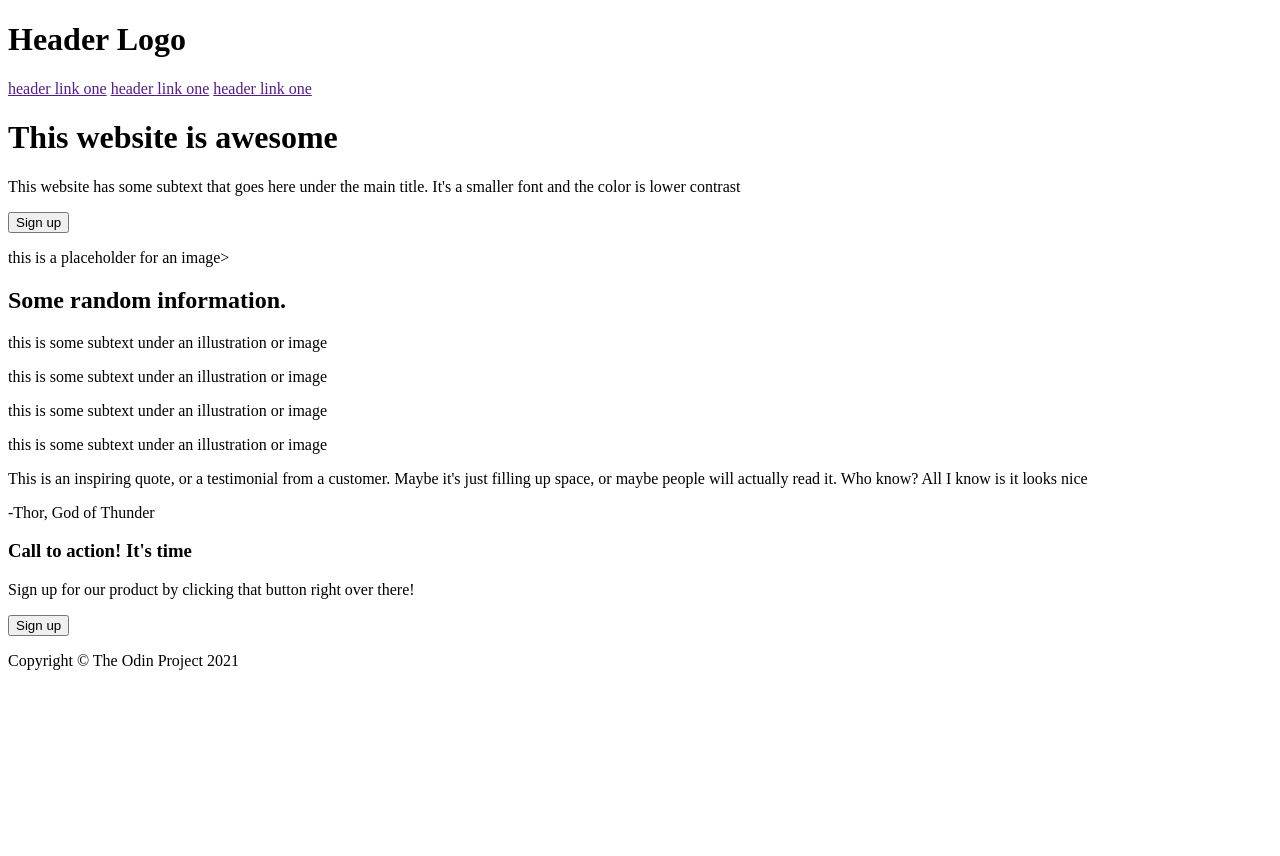
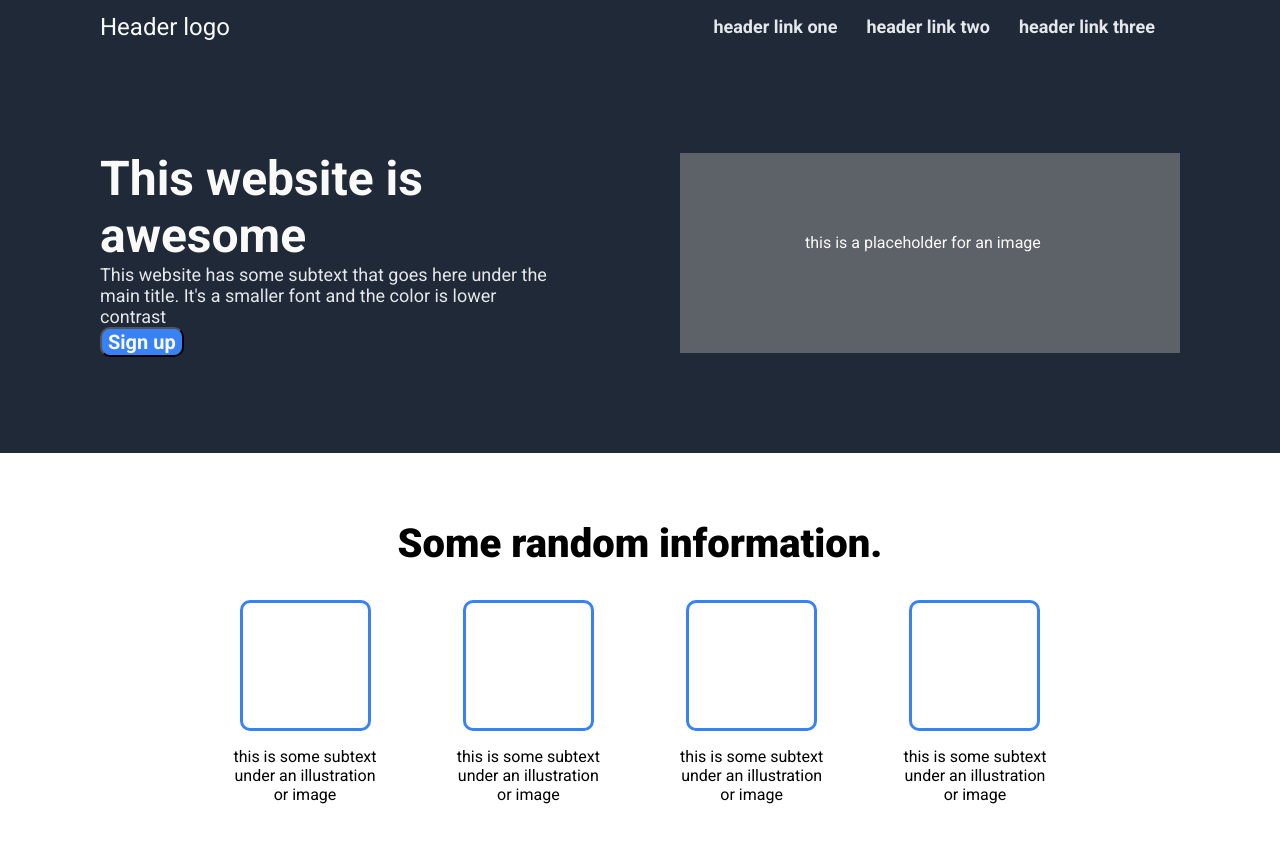
Before and after one commit to Tim-Kenya/odin-landing-page, a plain HTML site: page index.html in a window 1280 px wide. Shown: the top 856 px of the page. Before the commit the page ends 800 px from the top, so only its background shows below. Drawn offline with Linux system fonts and the light colour scheme.

Commit message:
Style the webpage and modify index.html
Add style to the webpage by creating style.css and
style it and modify the index.html accordingly.

```diff
--- a/index.html
+++ b/index.html
@@ -3,42 +3,68 @@
 <head>
     <meta charset="UTF-8">
     <meta name="viewport" content="width=device-width, initial-scale=1.0">
-    <title>Document</title>
+    <title>odin-landing-page</title>
+    <link rel="stylesheet" href="style.css">
+    <link rel="preconnect" href="https://fonts.googleapis.com">
+    <link rel="preconnect" href="https://fonts.gstatic.com" crossorigin>
+    <link href="https://fonts.googleapis.com/css2?family=Roboto:ital,wght@0,100;0,300;0,400;0,500;0,700;0,900;1,100;1,300;1,400;1,500;1,700;1,900&display=swap" rel="stylesheet">
 </head>
-<header>
-    <h1> Header Logo</h1>
-    <div>
-        <a href="" target="_blank" rel="noopener no referrer"title="">header link one</a>
-        <a href="" target="_blank" rel="noopener no referrer"title="">header link one</a>
-        <a href="" target="_blank" rel="noopener no referrer"title="">header link one</a>
+
+<body>
+    <nav class="navbar">
+        <div class="navdiv">
+            <div class="logo"><a href="#">Header logo</a></div>
+            <ul class="navlist">
+                <li><a href="" target="_blank" rel="noopener no referrer"title="">header link one</a></li>
+                <li><a href="" target="_blank" rel="noopener no referrer"title="">header link two</a></li>
+                <li><a href="" target="_blank" rel="noopener no referrer"title="">header link three</a></li>
+            </ul>
+        </div>
+    </nav>
+    <div class="mainintro">
+        <div class="signup">
+            <h1>This website is awesome</h1>
+            <p> This website has some subtext that goes here under the main title. It's a smaller font and the color is lower contrast</p>
+            <button ID="button"><a href="#" ID="signup">Sign up</a></button>
+        </div>
+        <p>this is a placeholder for an image</p>
     </div>
-</header>
-<body>
-    <h1>This website is awesome</h1>
-    <p> This website has some subtext that goes here under the main title. It's a smaller font and the color is lower contrast</p>
-    <button>Sign up</button>
-    <p>this is a placeholder for an image></p>
-    <section>
+    <section class="random">
         <h1>Some random information.</h1>
-        <div></div>
-        <p>this is some subtext under an illustration or image</p>
-        <div></div>
-        <p>this is some subtext under an illustration or image</p>
-        <div></div>
-        <p>this is some subtext under an illustration or image</p>
-        <div></div>
-        <p>this is some subtext under an illustration or image</p>
+        <div>
+            <div>
+                <p ID="boxyshape"></p>
+                <p ID="boxyshapecc">this is some subtext under an illustration or image</p>
+            </div>
+            <div>
+                <p ID="boxyshape"></p>
+                <p ID="boxyshapecc">this is some subtext under an illustration or image</p>
+            </div>
+            <div>
+                <p ID="boxyshape"></p>
+                <p ID="boxyshapecc">this is some subtext under an illustration or image</p>
+            </div>
+            <div>
+                <p ID="boxyshape"></p>
+                <p ID="boxyshapecc">this is some subtext under an illustration or image</p>
+            </div>
+        </div>
     </section>
-    <section>
-        <p>This is an inspiring quote, or a testimonial from a customer. Maybe it's just filling up space, or maybe people will actually read it. Who know? All I know is it looks nice</p>
-        <p>-Thor, God of Thunder</p>
+    <section class="quotebox">
+        <div>
+            <p ID="quote">This is an inspiring quote, or a testimonial from a customer. Maybe it's just filling up space, or maybe people will actually read it. Who knows? All I know is it looks nice.</p>
+            <p class="citation">-Thor, God of Thunder</p>
+        </div>
     </section>
-    <section>
-        <h3> Call to action! It's time</h3>
-        <p>Sign up for our product by clicking that button right over there!</p>
-        <button>Sign up</button>
+    <section class="action">
+        <div>
+            <h3> Call to action! It's time</h3>
+            <p>Sign up for our product by clicking that button right over there!</p>
+        </div>
+        <button ID="button"><a href="#" ID="signup">Sign up</a></button>
     </section>
 </body>
+
 <footer>
     <p>Copyright &copy; The Odin Project 2021</p>
 </footer>
--- /dev/null
+++ b/style.css
@@ -0,0 +1,214 @@
+
+*{
+    background-color:white;
+    font-family: 'Roboto', sans-serif;
+    text-decoration: none;
+}
+
+html, body {
+    height: 100%;
+    width: 100%;
+    margin: 0;
+    padding: 0;
+}
+
+body{
+    overflow-x: hidden;
+}
+
+.navbar{
+    background: #1F2937;
+    padding-right: 100px;
+    padding-left: 100px;
+}
+
+.navdiv{
+    background: #1F2937;
+    display: flex;
+    align-items: center;
+    justify-content: space-between;
+    color: #1F2937;
+}
+
+.logo a{
+    background: #1F2937;
+    font-size: 24px;
+    font-weight: 600px;
+    color: #F9FAF8;
+}
+
+.navlist{
+    background: #1F2937;
+}
+
+.navlist > li{
+    background: #1F2937;
+    list-style: none;
+    display: inline-block;
+}
+
+.navlist > li a{
+    background: #1F2937;
+    font-size: 18px;
+    color: #E5E7EB;
+    font-weight: bold;
+    margin-right: 25px;
+}
+
+.mainintro{
+    display: flex;
+    justify-content: space-between;
+    align-items: center;
+    height: 400px;
+    padding-right: 100px;
+    padding-left: 100px;
+    background: #1F2937;
+    color: #F9FAF8;
+}
+
+.signup{
+    background: #1F2937;
+    width: 450px;
+}
+
+.signup > h1{
+    font-size: 48px;
+    color: #F9FAF8;
+    background: #1F2937;
+    margin-top: 0px;
+    margin-bottom: auto;
+}
+
+.signup > p{
+    font-size: 18px;
+    color: #E5E7EB;
+    background: #1F2937;
+    margin-top: 0px;
+    margin-bottom: 0px;
+}
+
+#button,
+#button a{
+    background-color: #3882F6;
+    color: #F9FAF8;
+    font-size: 20px;
+    font-weight: bold;
+    border-radius: 10px;
+}
+
+.mainintro > p{
+    background: #5d6168;
+    width: 250px;
+    height: 40px;
+    padding-top: 80px;
+    padding-bottom: 80px;
+    padding-right: 125px;
+    padding-left: 125px;
+}
+
+.random{
+    display: flex;
+    flex-direction: column;
+    align-items: center;
+    justify-content: center;
+    padding-right: 230px;
+    padding-left: 230px;
+    margin-bottom: 30px;
+    height: 400px;
+}
+
+.random > h1{
+    font-size: 40px;
+    font-weight: 900;
+    text-align: center;
+}
+
+.random > div{
+    display: flex;
+    flex-direction: row;
+    justify-content: space-between;
+    width: 100%;
+}
+
+#boxyshape{
+    width: 125px;
+    height: 125px;
+    border: 3px solid #3882F6;
+    border-radius: 10px;
+    margin: auto;
+}
+
+#boxyshapecc{
+    width: 150px;
+    text-align: center;
+}
+
+.quotebox{
+    background-color: #E5E7EB;
+    display: flex;
+    justify-content: center;
+    align-items: center;
+    padding-right: 275px;
+    padding-left: 275px;
+}
+
+.quotebox div{
+    background-color: #E5E7EB;
+    margin: 30px;
+}
+
+#quote{
+    background-color: #E5E7EB;
+    color: #1f2937;
+    font-size: 36px;
+    font-weight: 300; /* 300 is typically "light" */
+    font-style: italic;
+    margin-bottom: 0px;
+}
+
+.citation{
+    background-color: #E5E7EB;
+    text-align: right;
+    font-size: 25px;
+    font-weight: bold;
+    margin-top: 2px;
+}
+
+.action{
+    display: flex;
+    justify-content: space-around;
+    align-items: center;
+    width: 1000px;
+    height: 100px;
+    margin: 100px auto;
+    background-color: #3882F6;
+    color: #F9FAF8;
+    border-radius: 10px;
+}
+
+.action>div{
+    background-color: #3882F6;
+}
+
+.action>div h3{
+    background-color: #3882F6;
+    margin-bottom: 0;
+}
+
+.action>div p{
+    background-color: #3882F6;
+    margin-top: 0;
+}
+
+footer{
+    background-color: #1F2937;
+    display: flex;
+    flex-shrink: 0;
+    justify-content: center;
+}
+
+footer>p{
+    background-color: #1F2937;
+    color: #F9FAF8;
+    font-weight: bold;
+}
```
